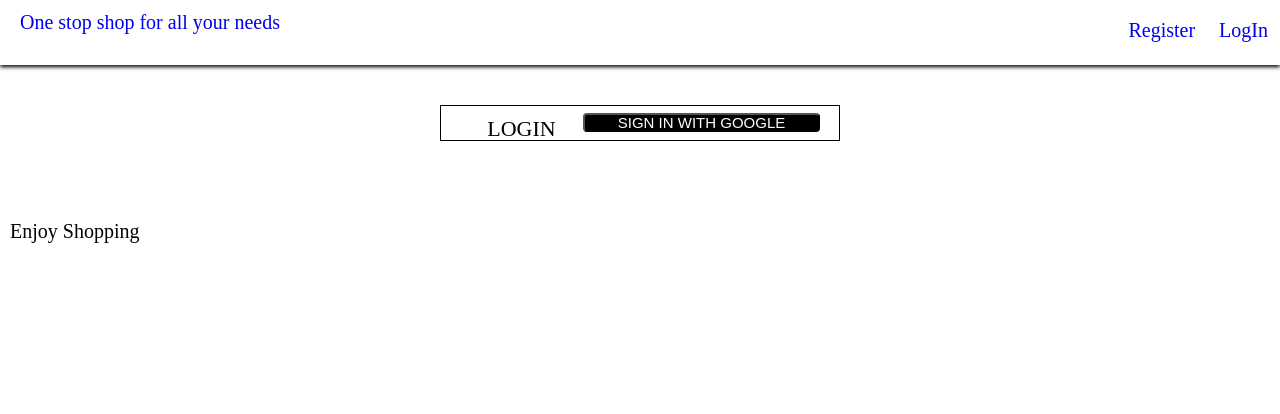
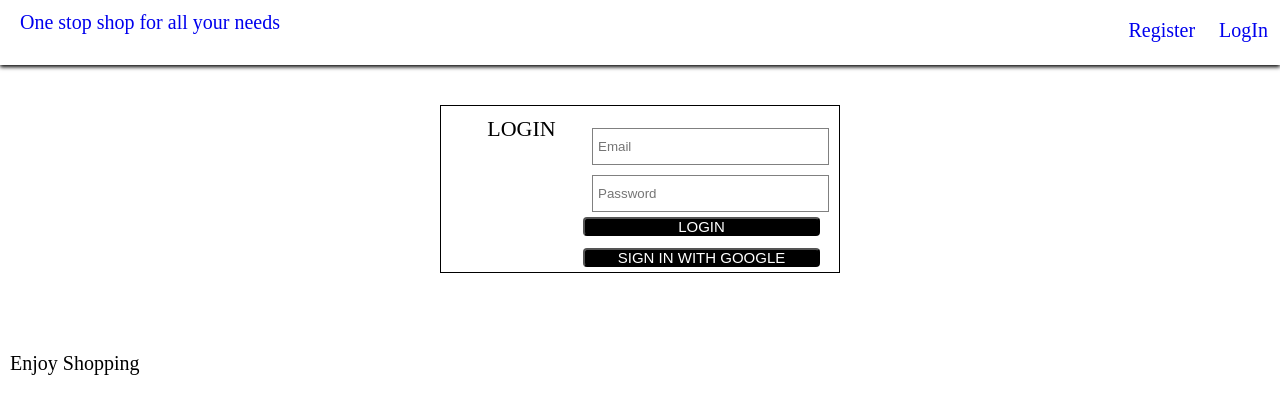
Before and after one commit to kirandeep123/react-redux-graphql-firebase, a React (Create React App) app: page /login in a window 1280 px wide. Shown: the top 414 px of the page. Built offline with nearby package versions, Linux system fonts and the light colour scheme; no server answers; a web font is replaced by a local one.

Commit message:
sign in and sign up form completed

```diff
--- a/src/App.js
+++ b/src/App.js
@@ -50,7 +50,7 @@ class App extends React.Component {
   return (
     <div className="App">
         <Switch>
-        <Route path="/registeration" render={()=>(
+        <Route path="/registeration" render={()=> currentUser?<Redirect to="/"/> :(
          <MainLayout  currentUser={currentUser}>
             <Registeration/>
           </MainLayout>
--- /dev/null
+++ b/src/components/SignUp/index.js
@@ -0,0 +1,98 @@
+import React from "react";
+import "./styles.scss";
+import FormInput from "./../forms/FormInput";
+import Button from "./../forms/Button";
+import {auth,handleUserProfile} from './../../firebase/utils';
+const initialState = {
+  displayName: "",
+  email: "",
+  password: "",
+  confirmPassword: "",
+  errors:[]
+};
+class SignUp extends React.Component {
+  constructor(props) {
+    super(props);
+    this.state = {
+      ...initialState
+    };
+    this.onInputChange = this.onInputChange.bind(this);
+  }
+  onInputChange(event) {
+    const { name, value } = event.target;
+    this.setState({
+      [name]: value
+    });
+  }
+  handleFormSubmit= async event=>{
+      event.preventDefault();
+      const {displayName,email,password,confirmPassword} = this.state;
+        if(password!==confirmPassword){
+          const err =['Passwords Don\'t Match']
+          this.setState({errors:err});
+          return;
+        }
+        try{
+          const {user}= await auth.createUserWithEmailAndPassword(email,password);
+          await handleUserProfile(user,{displayName});
+          this.setState({
+              ...initialState
+          });
+        }
+      catch(err){
+       console.log(err);
+      }
+  }
+  render() {
+    return (
+      <div className="signup">
+           {this.state.errors.length>0 && (
+              <ul>
+                  {this.state.errors.map((item,index)=>{
+                  return(
+                  <span key={index}>{item}</span>
+                  );
+                  })}
+              </ul>
+          )}
+        <div className="wrap">
+
+          <h2>Signup</h2>
+
+          <form onSubmit={this.handleFormSubmit}>
+            <FormInput
+              type="text"
+              name="displayName"
+              placeholder="Full Name"
+              value={this.state.displayName}
+              handleChange={this.onInputChange}
+            />
+             <FormInput
+              type="email"
+              name="email"
+              placeholder="Email"
+              value={this.state.email}
+              handleChange={this.onInputChange}
+            />
+               <FormInput
+              type="password"
+              name="password"
+              placeholder="Password"
+              value={this.state.password}
+              handleChange={this.onInputChange}
+            />
+               <FormInput
+              type="password"
+              name="confirmPassword"
+              placeholder="Cofirm Password"
+              value={this.state.confirmPassword}
+              handleChange={this.onInputChange}
+            />
+            <Button type="submit">Register</Button>
+          </form>
+        </div>
+      </div>
+    );
+  }
+}
+export default SignUp;
--- /dev/null
+++ b/src/components/SignUp/styles.scss
@@ -0,0 +1,23 @@
+.signup{
+    display:block;
+    width:100%;
+    max-width: 40.0rem;
+    margin:4rem auto 6rem;
+    border:1px solid black;
+
+    .wrap{
+        padding: 0 10px;
+        h2{
+            font-size: 22px;
+            line-height: 1;
+            font-weight: 400;
+            text-transform: uppercase;
+            display: block;
+            width: 100%;
+            text-align: center;
+            margin:0 auto;
+            padding:0;
+        }
+
+    }
+}
--- a/src/components/Signin/index.js
+++ b/src/components/Signin/index.js
@@ -1,23 +1,68 @@
 import React from 'react';
 import './styles.scss';
 import Button from './../forms/Button';
-import {signInwithGoogle} from './../../firebase/utils';
+import {signInwithGoogle,auth} from './../../firebase/utils';
 
+import FormInput from '../forms/FormInput';
+
+const initialState={
+    email:'',
+    password:''
+}
 class Signin extends React.Component{
 
+    constructor(props){
+        super(props);
+        this.state={
+            ...initialState
+        }
+        this.onInputChange = this.onInputChange.bind(this);
+    }
 handleSubmit = async e =>{
     e.preventDefault();
+    const {email,password}= this.state;
+    try{
+        await auth.signInWithEmailAndPassword(email,password);
+        this.setState({...initialState})
+    }
+    catch(err){
+        // console.log(err);
+    }
+
+}
+onInputChange(event){
+    const {name,value}= event.target;
+    this.setState({
+    [name]:value
+})
 }
 render(){
+    const {email,password} = this.state;
     return(
         <div className="signin">
            <div className="wrap">
                <h2>LogIn</h2>
                <div className="formwrap">
                    <form onSubmit={this.handleSubmit}>
+                       <FormInput
+                       type="email"
+                       name="email"
+                       value={email}
+                       placeholder="Email"
+                       handleChange={this.onInputChange}
+                       />
+                       <FormInput
+                       type="password"
+                       name="password"
+                       value={password}
+                       placeholder="Password"
+                       handleChange={this.onInputChange}
+
+                       />
+                       <Button type="submit">LogIn</Button>
                        <div className="socialSignin">
                            <div className="row">
-                                <Button onClick={signInwithGoogle}>Sign in with google</Button>
+                                <Button style={{marginTop:'12px'}} onClick={signInwithGoogle}>Sign in with google</Button>
                             </div>
                        </div>
                    </form>
--- /dev/null
+++ b/src/components/forms/FormInput/index.js
@@ -0,0 +1,14 @@
+import React from 'react';
+import './styles.scss';
+
+const FormInput = ({handleChange,label,...otherProps})=>{
+    return(
+        <div className="formRow">
+            {label && (
+                <label>{label}</label>
+            )}
+        <input className="formInput" onChange={handleChange} {...otherProps}/>
+        </div>
+    )
+}
+export default FormInput;
--- /dev/null
+++ b/src/components/forms/FormInput/styles.scss
@@ -0,0 +1,13 @@
+.formRow {
+  input {
+    display: block;
+    width: 100%;
+    padding: 10px 5px;
+    margin: 10px auto;
+    line-height: 1;
+    font-weight: 400;
+    text-align: left;
+    border:1px solid grey;
+    outline:none;
+  }
+}
--- a/src/firebase/utils.js
+++ b/src/firebase/utils.js
@@ -20,6 +20,7 @@ export const handleUserProfile = async(userAuth,additionalData)=>{
     const {uid}=userAuth;
     const userRef = firestore.doc(`users/${uid}`)
     const snapShot =await userRef.get();
+    // create a new user if it doesnt exists in firebase collection
     if(!snapShot.exists){
         const {displayName,email}=userAuth;
         const timeStamp = new Date();
--- a/src/pages/Registeration/index.js
+++ b/src/pages/Registeration/index.js
@@ -1,14 +1,12 @@
 import React ,{Component} from 'react';
-
+import Signup from  '../../components/SignUp';
 import './styles.scss';
 
 
 class Registeration extends Component{
     render(){
         return (
-            <div>
-               <h1> kiran register here </h1>
-            </div>
+              <Signup/>
         )
     }
 }
```
